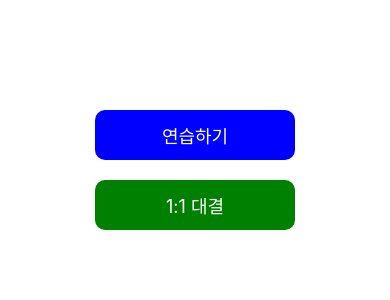
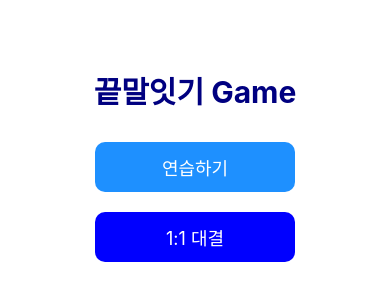
Before and after one commit to foreaser/word_chain, a React Native app: screen / in a window 390 px wide. Shown: the part 252-552 px from the top of the page. Built offline with nearby package versions, Linux system fonts and the light colour scheme.

Commit message:
Update HomeScreen.js

```diff
--- a/components/HomeScreen.js
+++ b/components/HomeScreen.js
@@ -1,6 +1,5 @@
-// HomeScreen.js
 import React from 'react';
-import { View, Pressable, StyleSheet, Alert, Text } from 'react-native';
+import { View, Pressable, StyleSheet, Text } from 'react-native';
 
 export default function HomeScreen({ navigate }) {
   const handlePracticePress = () => {
@@ -8,15 +7,16 @@ export default function HomeScreen({ navigate }) {
   };
 
   const handleBattlePress = () => {
-    Alert.alert('현재 서비스 준비중입니다');
+    navigate('MutualGame');
   };
 
   return (
     <View style={styles.container}>
+      <Text style={styles.titleText}>끝말잇기 Game</Text>
       <Pressable
         style={({ pressed }) => [
           styles.button,
-          { backgroundColor: pressed ? 'darkblue' : 'blue' },
+          { backgroundColor: pressed ? 'deepskyblue' : 'dodgerblue' },
         ]}
         onPress={handlePracticePress}
       >
@@ -25,7 +25,7 @@ export default function HomeScreen({ navigate }) {
       <Pressable
         style={({ pressed }) => [
           styles.button,
-          { backgroundColor: pressed ? 'darkgreen' : 'green' },
+          { backgroundColor: pressed ? 'darkblue' : 'blue' },
         ]}
         onPress={handleBattlePress}
       >
@@ -41,6 +41,12 @@ const styles = StyleSheet.create({
     justifyContent: 'center',
     alignItems: 'center',
   },
+  titleText: {
+    fontSize: 30,
+    fontWeight: 'bold',
+    color: 'navy',
+    marginBottom: 20,
+  },
   button: {
     width: 200,
     height: 50,
```
